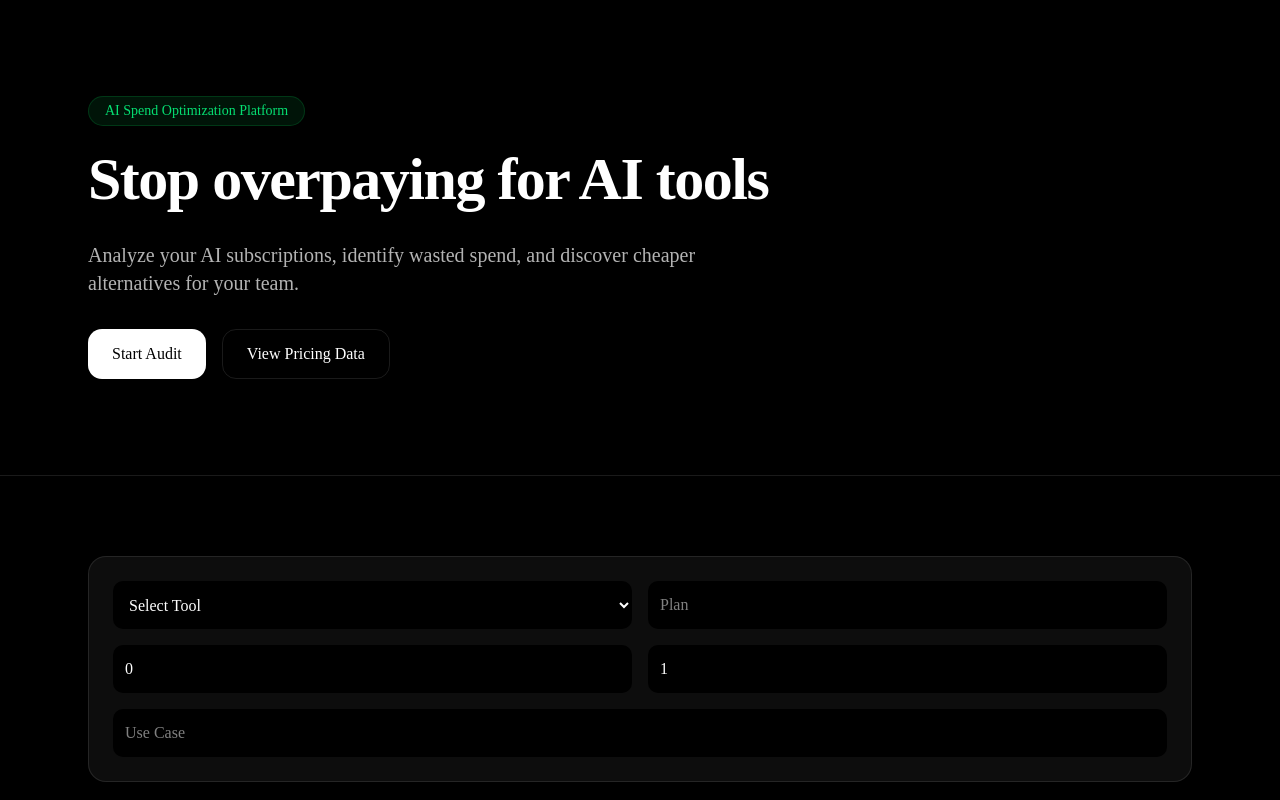
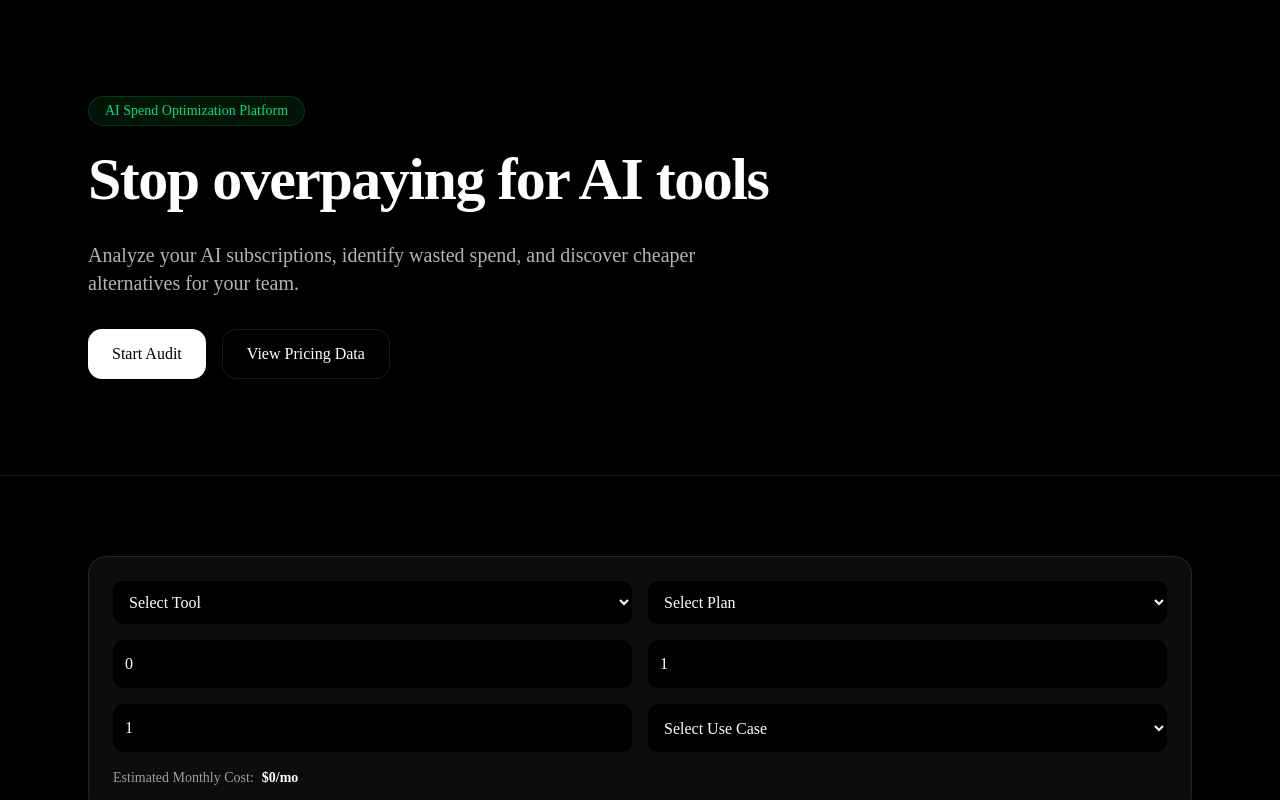
Before and after one commit to rxz33/spendora-ai-spend-audit, a Next.js app: page / in a window 1280 px wide. Shown: the top 800 px of the page. Built offline with nearby package versions, Linux system fonts and the light colour scheme.

Commit message:
feat: add honest audit states and executive summary

```diff
--- a/components/spend-form.tsx
+++ b/components/spend-form.tsx
@@ -6,19 +6,6 @@ import { pricingData } from "@/data/pricing";
 import { runAudit } from "@/lib/audit-engine";
 import AuditResults from "@/components/audit-results";
 
-export default function SpendForm() {
-  const [tools, setTools] = useLocalStorage(
-  "spendora-tools",
-  [
-    {
-      tool: "",
-      plan: "",
-      monthlySpend: 0,
-      seats: 1,
-      useCase: "",
-    },
-  ]
-);
 interface AuditResult {
   currentTool: string;
   currentPlan: string;
@@ -28,6 +15,30 @@ export default function SpendForm() {
   annualSavings: number;
   reason: string;
 }
+
+interface ToolInput {
+  tool: string;
+  plan: string;
+  monthlySpend: number;
+  seats: number;
+  teamSize: number;
+  useCase: string;
+}
+
+export default function SpendForm() {
+  const [tools, setTools] = useLocalStorage<ToolInput[]>(
+    "spendora-tools",
+    [
+      {
+        tool: "",
+        plan: "",
+        monthlySpend: 0,
+        seats: 1,
+        teamSize: 1,
+        useCase: "",
+      },
+    ]
+  );
 
   const [results, setResults] = useState<AuditResult[]>([]);
 
@@ -39,6 +50,7 @@ const [results, setResults] = useState<AuditResult[]>([]);
         plan: "",
         monthlySpend: 0,
         seats: 1,
+        teamSize: 1,
         useCase: "",
       },
     ]);
@@ -51,7 +63,7 @@ const [results, setResults] = useState<AuditResult[]>([]);
 
   const updateTool = (
     index: number,
-    field: string,
+    field: keyof ToolInput,
     value: string | number
   ) => {
     const updated = [...tools];
@@ -82,21 +94,40 @@ const [results, setResults] = useState<AuditResult[]>([]);
               <option value="">Select Tool</option>
 
               {pricingData.map((item) => (
-                <option key={item.tool} value={item.tool}>
+                <option
+                  key={item.tool}
+                  value={item.tool}
+                >
                   {item.tool}
                 </option>
               ))}
             </select>
 
-            <input
-              type="text"
-              placeholder="Plan"
+            <select
               className="rounded-lg bg-black p-3"
               value={tool.plan}
               onChange={(e) =>
                 updateTool(index, "plan", e.target.value)
               }
-            />
+            >
+              <option value="">
+                Select Plan
+              </option>
+
+              {pricingData
+                .find(
+                  (item) => item.tool === tool.tool
+                )
+                ?.plans.map((plan) => (
+                  <option
+                    key={plan.name}
+                    value={plan.name}
+                  >
+                    {plan.name} — $
+                    {plan.monthlyPrice}/mo
+                  </option>
+                ))}
+            </select>
 
             <input
               type="number"
@@ -118,24 +149,81 @@ const [results, setResults] = useState<AuditResult[]>([]);
               className="rounded-lg bg-black p-3"
               value={tool.seats}
               onChange={(e) =>
-                updateTool(index, "seats", Number(e.target.value))
+                updateTool(
+                  index,
+                  "seats",
+                  Number(e.target.value)
+                )
               }
             />
 
             <input
-              type="text"
-              placeholder="Use Case"
-              className="rounded-lg bg-black p-3 md:col-span-2"
+              type="number"
+              placeholder="Team Size"
+              className="rounded-lg bg-black p-3"
+              value={tool.teamSize}
+              onChange={(e) =>
+                updateTool(
+                  index,
+                  "teamSize",
+                  Number(e.target.value)
+                )
+              }
+            />
+
+            <select
+              className="rounded-lg bg-black p-3"
               value={tool.useCase}
               onChange={(e) =>
-                updateTool(index, "useCase", e.target.value)
+                updateTool(
+                  index,
+                  "useCase",
+                  e.target.value
+                )
               }
-            />
+            >
+              <option value="">
+                Select Use Case
+              </option>
+
+              <option value="coding">
+                Coding
+              </option>
+
+              <option value="writing">
+                Writing
+              </option>
+
+              <option value="research">
+                Research
+              </option>
+
+              <option value="data">
+                Data
+              </option>
+
+              <option value="mixed">
+                Mixed
+              </option>
+            </select>
           </div>
+
+          <p className="mt-4 text-sm text-white/60">
+            Estimated Monthly Cost:
+            <span className="ml-2 font-semibold text-white">
+              $
+              {(
+                tool.monthlySpend * tool.seats
+              ).toFixed(0)}
+              /mo
+            </span>
+          </p>
 
           {tools.length > 1 && (
             <button
-              onClick={() => removeTool(index)}
+              onClick={() =>
+                removeTool(index)
+              }
               className="mt-4 text-sm text-red-400"
             >
               Remove Tool
@@ -144,6 +232,7 @@ const [results, setResults] = useState<AuditResult[]>([]);
         </div>
       ))}
 
+      <div className="flex gap-4">
         <button
           onClick={addTool}
           className="rounded-xl bg-white px-6 py-3 font-medium text-black"
@@ -153,13 +242,16 @@ const [results, setResults] = useState<AuditResult[]>([]);
 
         <button
           onClick={() => {
-          const auditResults = runAudit(tools);
+            const auditResults =
+              runAudit(tools);
+
             setResults(auditResults);
           }}
-        className="ml-4 rounded-xl bg-green-500 px-6 py-3 font-medium text-black"
+          className="rounded-xl bg-green-500 px-6 py-3 font-medium text-black"
         >
           Analyze Spend
         </button>
+      </div>
 
       {results.length > 0 && (
         <AuditResults results={results} />
--- a/data/pricing.ts
+++ b/data/pricing.ts
@@ -3,8 +3,22 @@ export const pricingData = [
     tool: "Cursor",
     category: "Coding",
     plans: [
-      { name: "Pro", price: 20 },
-      { name: "Teams", price: 40 },
+      {
+        name: "Hobby",
+        monthlyPrice: 0,
+      },
+      {
+        name: "Pro",
+        monthlyPrice: 20,
+      },
+      {
+        name: "Business",
+        monthlyPrice: 40,
+      },
+      {
+        name: "Enterprise",
+        monthlyPrice: 60,
+      },
     ],
   },
 
@@ -12,8 +26,49 @@ export const pricingData = [
     tool: "GitHub Copilot",
     category: "Coding",
     plans: [
-      { name: "Pro", price: 10 },
-      { name: "Business", price: 19 },
+      {
+        name: "Individual",
+        monthlyPrice: 10,
+      },
+      {
+        name: "Business",
+        monthlyPrice: 19,
+      },
+      {
+        name: "Enterprise",
+        monthlyPrice: 39,
+      },
+    ],
+  },
+
+  {
+    tool: "Claude",
+    category: "AI Chat",
+    plans: [
+      {
+        name: "Free",
+        monthlyPrice: 0,
+      },
+      {
+        name: "Pro",
+        monthlyPrice: 20,
+      },
+      {
+        name: "Max",
+        monthlyPrice: 100,
+      },
+      {
+        name: "Team",
+        monthlyPrice: 30,
+      },
+      {
+        name: "Enterprise",
+        monthlyPrice: 60,
+      },
+      {
+        name: "API Direct",
+        monthlyPrice: 25,
+      },
     ],
   },
 
@@ -21,17 +76,22 @@ export const pricingData = [
     tool: "ChatGPT",
     category: "AI Chat",
     plans: [
-      { name: "Plus", price: 20 },
-      { name: "Team", price: 30 },
-    ],
-  },
-
-  {
-    tool: "Claude",
-    category: "AI Chat",
-    plans: [
-      { name: "Pro", price: 20 },
-      { name: "Team", price: 30 },
+      {
+        name: "Plus",
+        monthlyPrice: 20,
+      },
+      {
+        name: "Team",
+        monthlyPrice: 30,
+      },
+      {
+        name: "Enterprise",
+        monthlyPrice: 60,
+      },
+      {
+        name: "API Direct",
+        monthlyPrice: 25,
+      },
     ],
   },
 
@@ -39,33 +99,59 @@ export const pricingData = [
     tool: "Gemini",
     category: "AI Chat",
     plans: [
-      { name: "Advanced", price: 20 },
+      {
+        name: "Pro",
+        monthlyPrice: 20,
+      },
+      {
+        name: "Ultra",
+        monthlyPrice: 40,
+      },
+      {
+        name: "API",
+        monthlyPrice: 25,
+      },
     ],
   },
 
   {
-    tool: "Perplexity",
-    category: "Research",
+    tool: "OpenAI API",
+    category: "API",
     plans: [
-      { name: "Pro", price: 17 },
+      {
+        name: "API Usage",
+        monthlyPrice: 30,
+      },
     ],
   },
 
   {
-    tool: "Midjourney",
-    category: "Image Generation",
+    tool: "Anthropic API",
+    category: "API",
     plans: [
-      { name: "Basic", price: 10 },
-      { name: "Standard", price: 30 },
+      {
+        name: "API Usage",
+        monthlyPrice: 30,
+      },
     ],
   },
 
   {
-    tool: "Replit",
+    tool: "Windsurf",
     category: "Coding",
     plans: [
-      { name: "Core", price: 18 },
-      { name: "Pro", price: 90 },
+      {
+        name: "Free",
+        monthlyPrice: 0,
+      },
+      {
+        name: "Pro",
+        monthlyPrice: 15,
+      },
+      {
+        name: "Teams",
+        monthlyPrice: 35,
+      },
     ],
   },
 ];
```
Also changed, not shown: components/audit-results.tsx (+89 -7 lines). Lines whose indentation alone changed are shown as unchanged.
